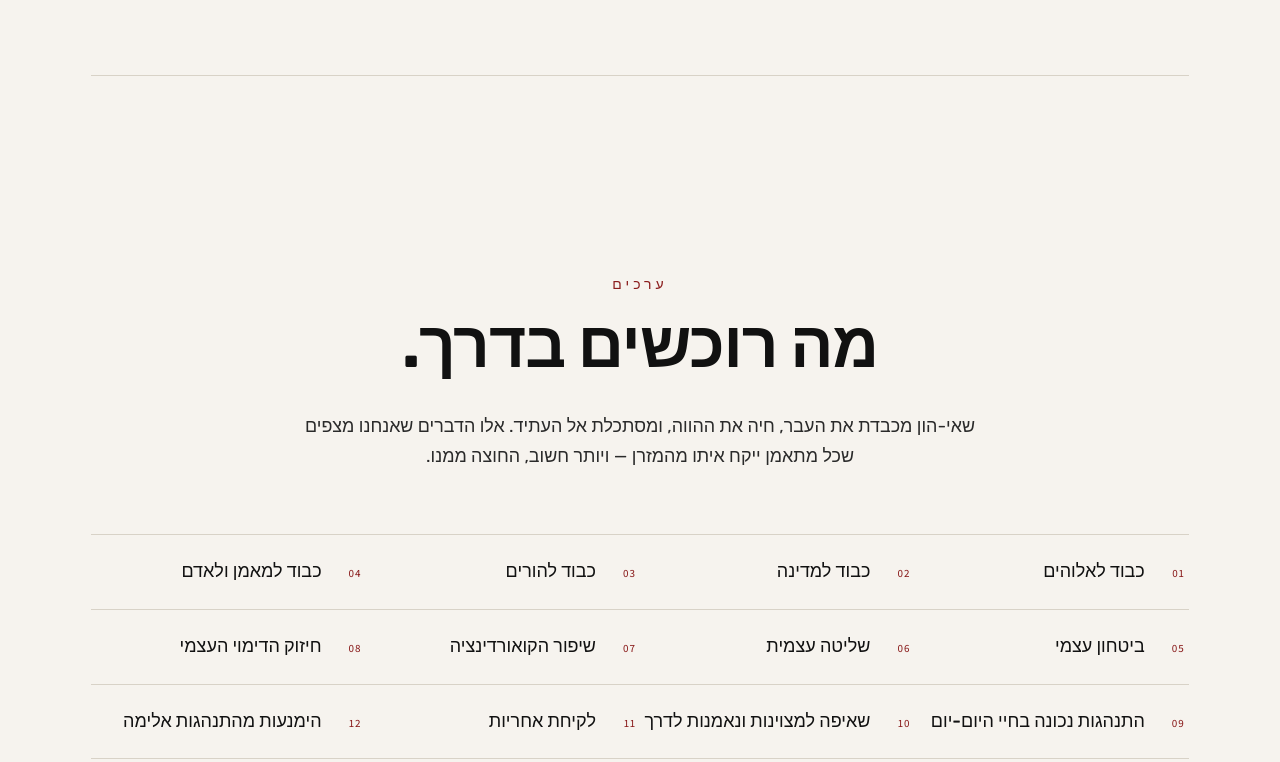
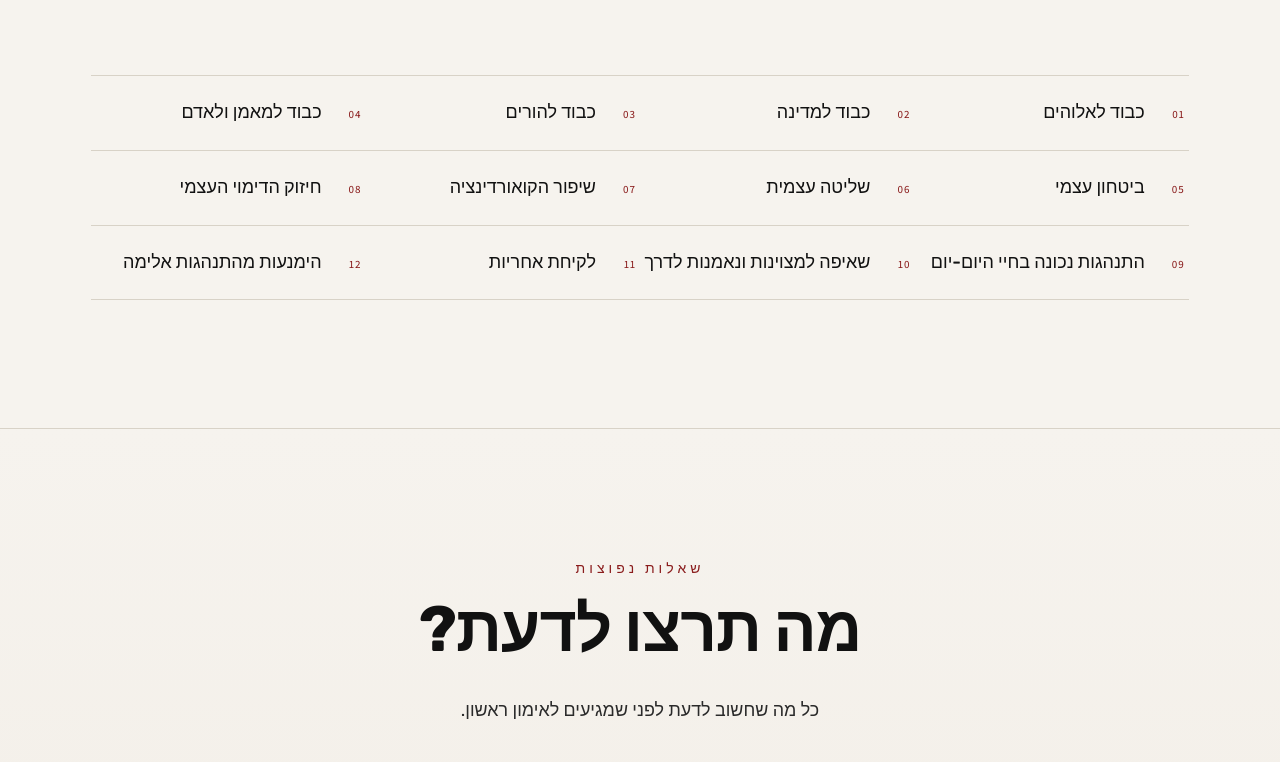
Before and after one commit to roniharzahav/ShaiHeun, a plain HTML site: page index.html in a window 1280 px wide. Shown: the part 5166-5928 px from the top of the page. Drawn offline with Linux system fonts and the light colour scheme.

Commit message:
Unify Method and Values into single flowing section
- One eyebrow: השיטה והערכים
- One title and lede for the entire section
- Method cards flow directly into values list with no divider or sub-headings
- Remove border-top and padding from values-block

Co-Authored-By: Claude Opus 4.7 <noreply@anthropic.com>

```diff
--- a/index.html
+++ b/index.html
@@ -213,7 +213,7 @@
     <!-- METHOD + VALUES -->
     <section class="section section--method" id="method">
         <div class="container">
-            <p class="section-eyebrow centered">השיטה</p>
+            <p class="section-eyebrow centered">השיטה והערכים</p>
             <h2 class="section-title centered">חמש אומנויות. שפה אחת.</h2>
             <p class="section-lede centered">
                 שאי-הון אינה ענף אחד. היא שילוב מדויק של כמה תחומים שאת כולם תרגל המייסד לאורך חייו,
@@ -249,13 +249,6 @@
             </ul>
 
             <div class="values-block" id="values">
-                <p class="section-eyebrow centered" style="margin-top: clamp(72px, 10vw, 120px);">ערכים</p>
-                <h2 class="section-title centered">מה רוכשים בדרך.</h2>
-                <p class="section-lede centered">
-                    שאי-הון מכבדת את העבר, חיה את ההווה, ומסתכלת אל העתיד.
-                    אלו הדברים שאנחנו מצפים שכל מתאמן ייקח איתו מהמזרן — ויותר חשוב, החוצה ממנו.
-                </p>
-
                 <ul class="values-list">
                     <li><span>01</span>כבוד לאלוהים</li>
                     <li><span>02</span>כבוד למדינה</li>
--- a/styles.css
+++ b/styles.css
@@ -494,9 +494,7 @@ a { color: inherit; text-decoration: none; }
    VALUES
    ============================================================ */
 .values-block {
-    border-top: 1px solid var(--line);
     margin-top: clamp(48px, 6vw, 80px);
-    padding-top: clamp(48px, 6vw, 80px);
 }
 .values-list {
     list-style: none;
```
